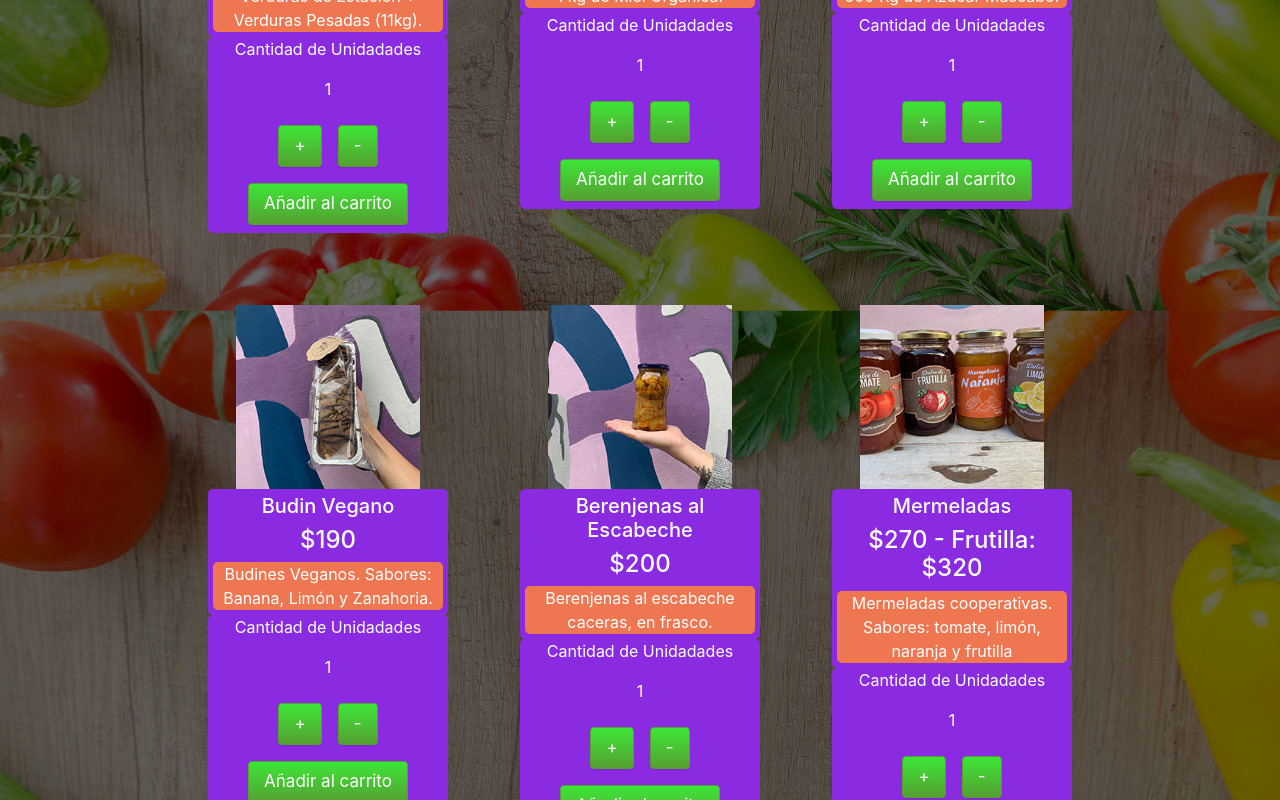
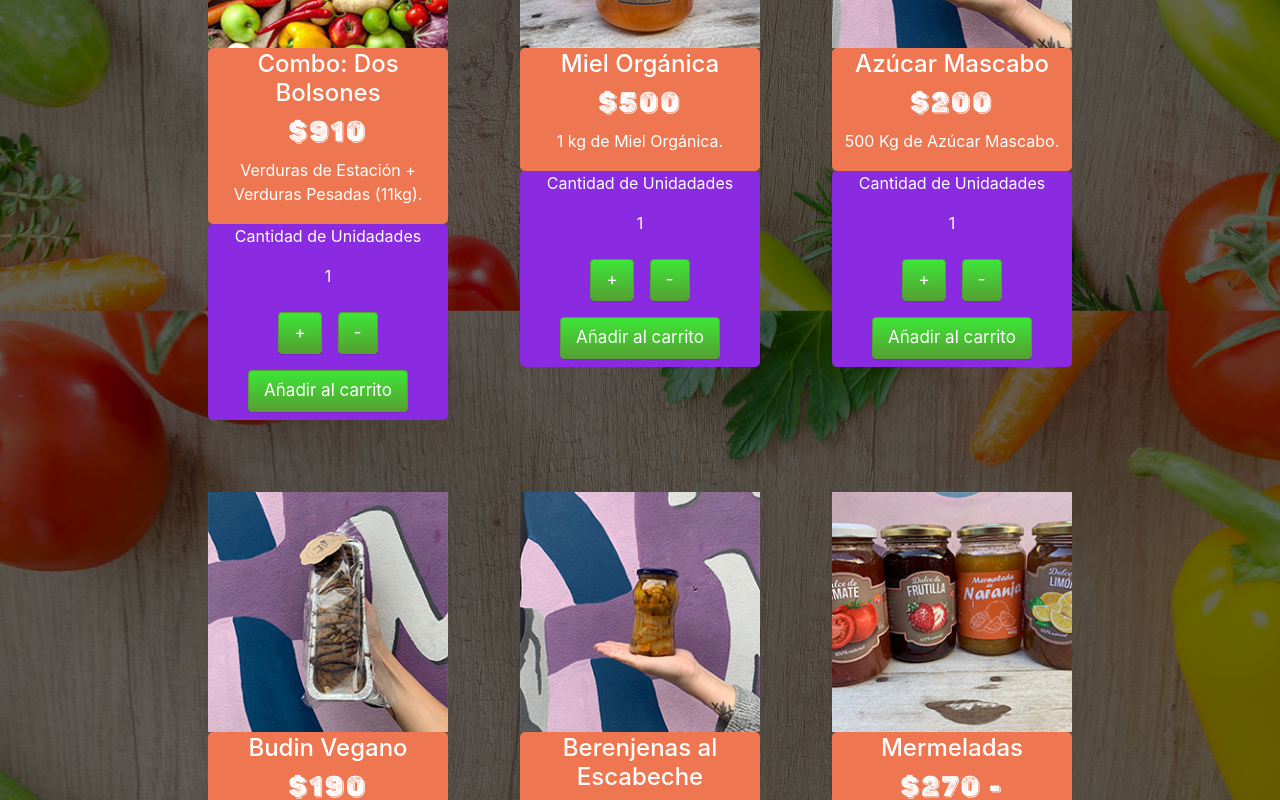
Before and after one commit to RamiroNehuen/react-tienda-pac, a React (Create React App) app: page / in a window 1280 px wide. Shown: the part 1500-2300 px from the top of the page. Built offline with nearby package versions, Linux system fonts and the light colour scheme.

Commit message:
correcciones a la entrega nro. 6

```diff
--- a/src/components/item-count/item-count.jsx
+++ b/src/components/item-count/item-count.jsx
@@ -6,7 +6,7 @@ const ItemCount = () => {
     const [number, setNumber] = useState(1);
     const stock = 5;
 
-    const incrementar = () => {
+    const increase = () => {
         if (number < stock) {
             setNumber (number + 1);
         } else {
@@ -15,7 +15,7 @@ const ItemCount = () => {
 
     };
 
-    const disminuir = () => {
+    const decrease = () => {
         if (number > 1) {
             setNumber (number - 1)
         } else {
@@ -27,8 +27,8 @@ const ItemCount = () => {
         <div className="item-count">
             <p>{`Cantidad de Unidadades`}</p>
             <p>{`${number}`}</p>
-            <button className="button" onClick={incrementar}>+</button>
-            <button className="button" onClick={disminuir}>-</button>
+            <button className="button" onClick={increase}>+</button>
+            <button className="button" onClick={decrease}>-</button>
             <div>
                 <button className="button">Añadir al carrito</button>
             </div>
--- a/src/components/item-list/items-list.jsx
+++ b/src/components/item-list/items-list.jsx
@@ -1,22 +1,8 @@
 import './index.css';
 import Item from '../items/items.jsx';
-import {products} from '../items/items';
-import { useState } from 'react';
 
 
-
-function ItemsList() {
-
-  const [items, setItems]= useState ([]);
-
-    const traerProductos= new Promise ((resolve, reject) => {
-    setTimeout (() =>{
-      resolve(products);
-    },2000);
-  });
-  traerProductos.then((res)=>{
-    setItems(res);
-  });
+function ItemsList({items}) {
 
   return (
    <section className="item-list">
@@ -24,11 +10,8 @@ function ItemsList() {
            items.map((product) => {
                return(
                    <Item
-                       id={product.id}
-                       img={product.img}
-                       title={product.title}
-                       price={product.price}
-                       description={product.description}
+                       key={product.id}
+                       product={product}
                    />
            )})
        }
--- a/src/components/items/index.css
+++ b/src/components/items/index.css
@@ -4,19 +4,14 @@
 }
 
 .card-image {
-    width: 184px;
+    width: 15rem;
 
 }
 
 .card-text {
-    background-color: blueviolet;
-    border-radius: 5px;
-    padding: 0.3rem;
-}
-
-.card-description {
     font-size: 1rem;
     background-color: #ee7752;
     border-radius: 5px;
     margin-bottom: 0;
+    padding: 1%;
 }
--- /dev/null
+++ b/src/components/items/item-data.js
@@ -0,0 +1,83 @@
+import yerbaImg from '../../assets/img/products/yerba-la-buena.jpg';
+import verdurasEstacion from '../../assets/img/products/verduras-estacion.jpg';
+import verdurasPesadas from '../../assets/img/products/verduras-pesadas.jpg';
+import combo from'../../assets/img/products/combo.jpg';
+import miel from '../../assets/img/products/miel-organica.jpg';
+import azucar from '../../assets/img/products/azucar-mascabo.jpg';
+import budin from '../../assets/img/products/budin-vegano.jpg';
+import berenjenas from '../../assets/img/products/berenjenas.jpg';
+import mermeladas from '../../assets/img/products/mermeladas.jpg';
+import pizzetas from  '../../assets/img/products/pizzetas.jpg';
+
+export const products = [
+    {
+      id:'1',
+      img:yerbaImg,
+      title:'Yerba La Buena',
+      price:'$270',
+      description:'1 kg de Yerba Orgaánica Misionera'
+    },
+    {
+      id:'2',
+      img:verdurasEstacion,
+      title:'Bolsón de Verduras de Estación',
+      price:'$470',
+      description:'5 kg de Verduras de Estación. Producida sin agrotóxicos por los trabajadores del MTE Rural.'
+    },
+    {
+      id:'3',
+      img:verdurasPesadas,
+      title:'Bolsón de Verduras Pesadas',
+      price:'$440',
+      description:'6 kg de Verduras Pesadas. Producida sin agrotóxicos por los trabajadores del MTE Rural.'
+    },
+    {
+      id:'4',
+      img:combo,
+      title:'Combo: Dos Bolsones',
+      price:'$910',
+      description:'Verduras de Estación + Verduras Pesadas (11kg).'
+    },
+    {
+      id:'5',
+      img:miel,
+      title:'Miel Orgánica',
+      price:'$500',
+      description:'1 kg de Miel Orgánica.'
+    },
+    {
+      id:'6',
+      img:azucar,
+      title:'Azúcar Mascabo',
+      price:'$200',
+      description:'500 Kg de Azúcar Mascabo.'
+    },
+    {
+      id:'7',
+      img:budin,
+      title:'Budin Vegano',
+      price:'$190',
+      description:'Budines Veganos. Sabores: Banana, Limón y Zanahoria.'
+    },
+    {
+      id:'8',
+      img:berenjenas,
+      title:'Berenjenas al Escabeche',
+      price:'$200',
+      description:'Berenjenas al escabeche caceras, en frasco.'
+    },
+    {
+      id:'9',
+      img:mermeladas,
+      title:'Mermeladas',
+      price:'$270 - Frutilla: $320',
+      description:'Mermeladas cooperativas. Sabores: tomate, limón, naranja y frutilla'
+    },
+    {
+      id:'10',
+      img:pizzetas,
+      title:'Pizzetas',
+      price:'$140',
+      description:'Pizzetas x 20 u. Producidas por el Centro Comunitario "Rompe el Encierro"'
+    }
+  ];
--- a/src/components/items/items.jsx
+++ b/src/components/items/items.jsx
@@ -1,96 +1,16 @@
 import './index.css';
 import ItemCount from '../../components/item-count/item-count';
-import yerbaImg from '../../assets/img/products/yerba-la-buena.jpg';
-import verdurasEstacion from '../../assets/img/products/verduras-estacion.jpg';
-import verdurasPesadas from '../../assets/img/products/verduras-pesadas.jpg';
-import combo from'../../assets/img/products/combo.jpg';
-import miel from '../../assets/img/products/miel-organica.jpg';
-import azucar from '../../assets/img/products/azucar-mascabo.jpg';
-import budin from '../../assets/img/products/budin-vegano.jpg';
-import berenjenas from '../../assets/img/products/berenjenas.jpg';
-import mermeladas from '../../assets/img/products/mermeladas.jpg';
-import pizzetas from  '../../assets/img/products/pizzetas.jpg';
-export const products = [
-  {
-    id:'1',
-    img:yerbaImg,
-    title:'Yerba La Buena',
-    price:'$270',
-    description:'1 kg de Yerba Orgaánica Misionera'
-  },
-  {
-    id:'2',
-    img:verdurasEstacion,
-    title:'Bolsón de Verduras de Estación',
-    price:'$470',
-    description:'5 kg de Verduras de Estación. Producida sin agrotóxicos por los trabajadores del MTE Rural.'
-  },
-  {
-    id:'3',
-    img:verdurasPesadas,
-    title:'Bolsón de Verduras Pesadas',
-    price:'$440',
-    description:'6 kg de Verduras Pesadas. Producida sin agrotóxicos por los trabajadores del MTE Rural.'
-  },
-  {
-    id:'4',
-    img:combo,
-    title:'Combo: Dos Bolsones',
-    price:'$910',
-    description:'Verduras de Estación + Verduras Pesadas (11kg).'
-  },
-  {
-    id:'5',
-    img:miel,
-    title:'Miel Orgánica',
-    price:'$500',
-    description:'1 kg de Miel Orgánica.'
-  },
-  {
-    id:'6',
-    img:azucar,
-    title:'Azúcar Mascabo',
-    price:'$200',
-    description:'500 Kg de Azúcar Mascabo.'
-  },
-  {
-    id:'7',
-    img:budin,
-    title:'Budin Vegano',
-    price:'$190',
-    description:'Budines Veganos. Sabores: Banana, Limón y Zanahoria.'
-  },
-  {
-    id:'8',
-    img:berenjenas,
-    title:'Berenjenas al Escabeche',
-    price:'$200',
-    description:'Berenjenas al escabeche caceras, en frasco.'
-  },
-  {
-    id:'9',
-    img:mermeladas,
-    title:'Mermeladas',
-    price:'$270 - Frutilla: $320',
-    description:'Mermeladas cooperativas. Sabores: tomate, limón, naranja y frutilla'
-  },
-  {
-    id:'10',
-    img:pizzetas,
-    title:'Pizzetas',
-    price:'$140',
-    description:'Pizzetas x 20 u. Producidas por el Centro Comunitario "Rompe el Encierro"'
-  }
-];
 
-function Items(props) {
+
+
+function Items({product}) {
   return (
-    <div className="product-card" key={props.id}>
-      <img src={props.img} alt="Imagen Ilustrativa de Producto" className="card-image"/>
+    <div className="product-card">
+      <img src={product.img} alt="imagen ilustrativa de prodcuto" className="card-image"/>
       <div className="card-text">
-        <h5>{props.title}</h5>
-        <h4>{props.price}</h4>
-        <p className="card-description">{props.description}</p>
+        <h4>{product.title}</h4>
+        <h3>{product.price}</h3>
+        <p>{product.description}</p>
       </div>
       <ItemCount/>
     </div>
--- a/src/screens/item-list-container/item-list-container.jsx
+++ b/src/screens/item-list-container/item-list-container.jsx
@@ -1,7 +1,20 @@
 import ItemsList from '../../components/item-list/items-list';
 import './index.css';
+import { products } from '../../components/items/item-data.js';
+import { useState } from 'react';
 
 const ItemListContainer = (props) => {
+
+    const [items, setItems]= useState ([]);
+
+    const bringProducts= new Promise ((resolve) => {
+        setTimeout (() =>{
+                resolve(products);
+                },2000);
+            });
+            bringProducts.then((res)=>{
+            setItems(res);
+            });
 
     return (
         <section className="landing-wrapper">
@@ -11,7 +24,7 @@ const ItemListContainer = (props) => {
                 <h3 className="landing-text">{props.location}</h3>
                 <p className="landing-text">{props.greeting}</p>
             </div>
-            <ItemsList/>
+            <ItemsList items={items}/>
         </section>
     );
 };
```
